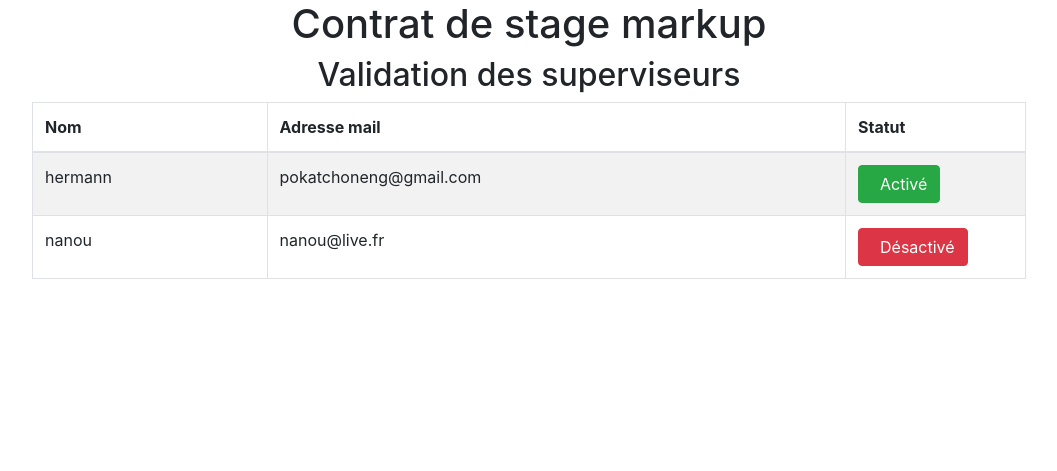
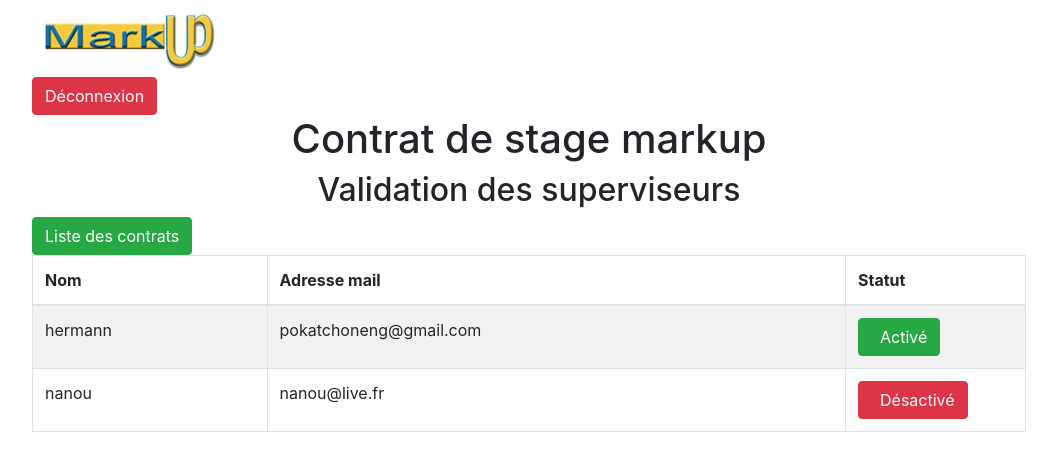
Before and after one commit to vanamos12/formulaire-contrat-stagiaire-markup, a PHP site: page /validatesuperviseurs.php in a window 1280 px wide. Shown: the top 471 px of the page, without its empty margins (111-1168 px from the left). Run offline with PHP 8.4, Linux system fonts and the light colour scheme; data comes from the database, SQL or seed files in the repository.

Commit message:
We create the banner but we ought to arrange it

```diff
--- /dev/null
+++ b/deconnexion.php
@@ -0,0 +1,5 @@
+<?php
+    session_start();
+    session_destroy();
+    header("location:index.php");
+?>
--- /dev/null
+++ b/include/banner.php
@@ -0,0 +1,15 @@
+<div class="banner">
+    <div class="pull-left">
+        <img src="img/logo.png" alt="logo markup"/>
+    </div>
+    <div class="pull-right">
+        <span class="blue">
+            <?php
+                if (isset($_SESSION["utilisateur"])){
+                    echo $_SESSION["utilisateur"]["nom"];
+                }
+            ?>
+        </span>
+        <a href="deconnexion.php" class="btn btn-danger">D&eacute;connexion</a>
+    </div>
+</div>
--- a/notes.txt
+++ b/notes.txt
@@ -32,6 +32,11 @@
 26-Bien arranger l'affichage du contrat dûment rempli, mettre les bordures, arranger l'alignement vertical des elements etc...
 27-Faisons cette application en telle sorte que n'importequelle entreprise puisse s'inscrire et enregistrer ses formulaires.
 28-Regarder un peu pourquoi les display flex ne marche pas au niveau des signatures
+29-Penser à mettre en place un log pour savoir qui a fait quoi.
+30-Il faut que le contrat soit modifiable, uniquement lorsqu'on signe qu'il est câlé
+31-Il faut un endroit ou on peut ajouter des informations complémentaires au formulaire signé
+32-Penser qu'à index.php si la session est déjà présente, rediriger vers les differents pages de connexion
+
 Name         Email                       Password          role
 Foloum       foloum@groupemarkup.com     fidele            superadministrateur
 Hermann      pokatchoneng@gmail.com      vanamos           superviseur
--- a/validatesuperviseurs.php
+++ b/validatesuperviseurs.php
@@ -13,11 +13,15 @@
 </head>
 <body>
     <div class="container">
+        <?php
+            include "include/banner.php";
+        ?>
         <div class="title">
             <h1>Contrat de stage markup</h1>
             <h2>Validation des superviseurs</h2>
         </div>
         <div class="list-superviseurs">
+        <a href="listecontratsuperviseur.php"  class="btn btn-success" >Liste des contrats</a>
         <table class="table table-striped table-bordered table-hover" id="dataTables-example">
 
             <thead>
```
Also changed, not shown: img/logo.png (added).
